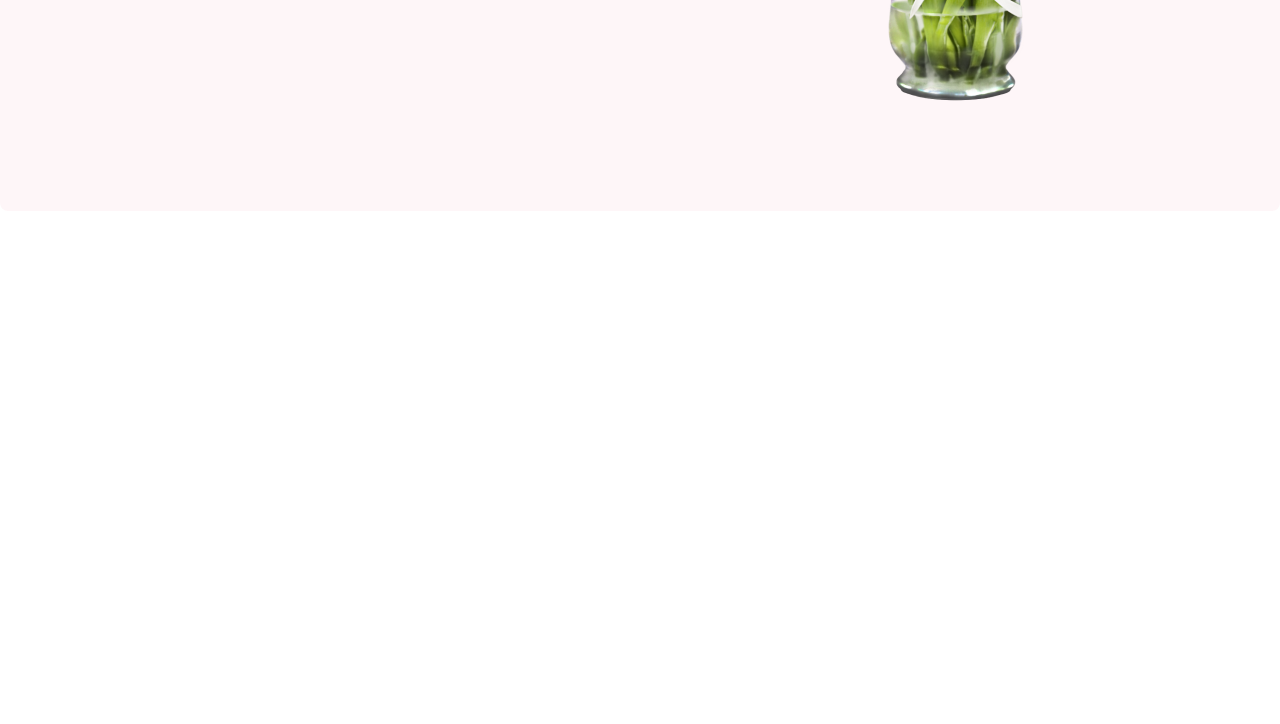
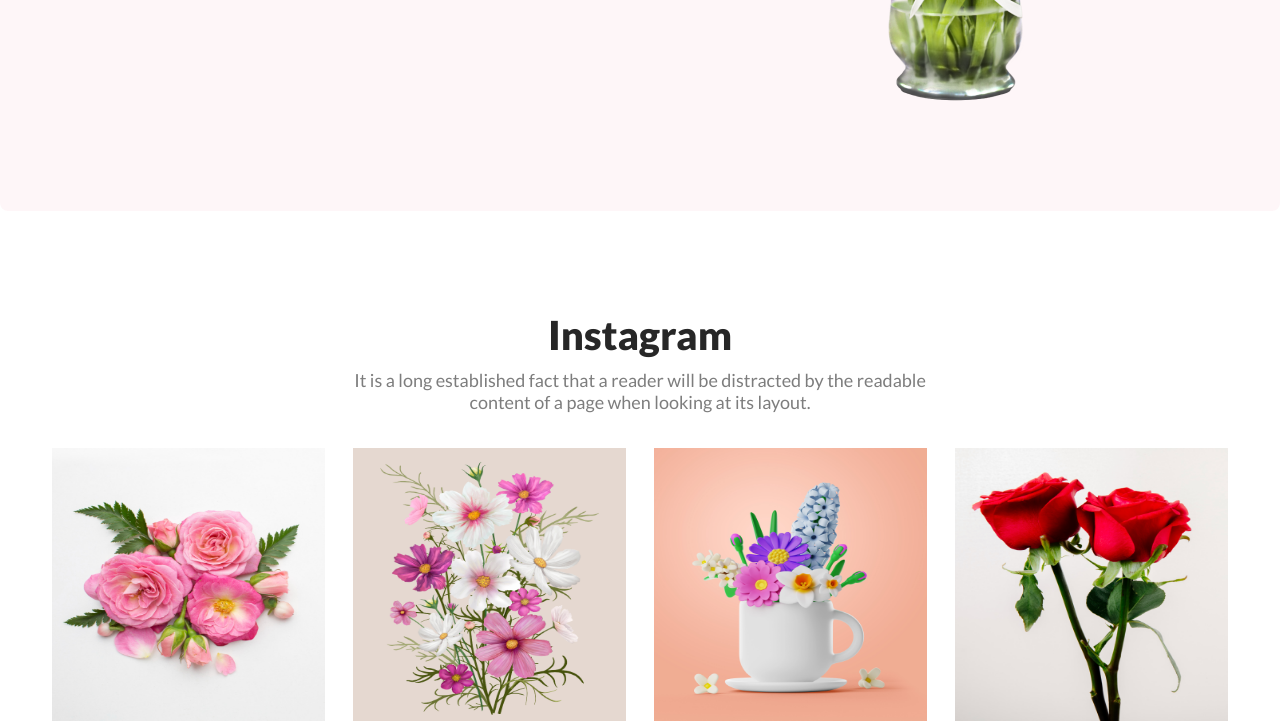
Before and after one commit to MHMIZAN09/Online-flower-shop, a plain HTML site: page index.html in a window 1280 px wide. Shown: the part 2458-3182 px from the top of the page. Before the commit the page ends 2669 px from the top, so only its background shows below. Drawn offline with Linux system fonts and the light colour scheme.

Commit message:
container section 4 add

```diff
--- a/index.html
+++ b/index.html
@@ -89,6 +89,27 @@
                 </div>
             </div>
         </section>
+        <section>
+            <div class="container-section4-title">
+                <h1>Instagram</h1>
+                <p>It is a long established fact that a reader will be distracted by the readable <br> content of a page
+                 when looking at its layout.</p>
+            </div>
+            <div class="container-section4">
+                <div>
+                    <img class="item" src="images/Flower 01.png" alt="">
+                </div>
+                <div>
+                    <img class="item"  src="images/Rectangle 4.png" alt="">
+                </div>
+                <div>
+                    <img class="item"   src="images/Rectangle 5.png" alt="">
+                </div>
+                <div>
+                    <img class="item"  src="images/Rectangle 6.png" alt="">
+                </div>
+            </div>
+        </section>
     </main>
     <Footer>
 
--- a/style.css
+++ b/style.css
@@ -170,3 +170,34 @@ li {
     color: white;
     border: 0px;
 }
+#img {
+  padding-top: 50px;
+  padding-bottom: 50px;
+}
+/* container section 4 */
+.container-section4-title{
+  margin-top: 100px;
+  text-align: center;
+}
+.container-section4-title h1{
+  font-size: 40px;
+  font-weight: 800;
+  color: #272727;
+}
+.container-section4-title p{
+  font-size: 18px;
+  font-weight: 400;
+  color: rgba(39, 39, 39, 0.60);
+  margin-top:10px ;
+  margin-bottom:35px ;
+}
+.container-section4{
+  display: flex;
+  justify-content: center;
+  align-items: center;
+  gap: 28px;
+}
+.item{
+  width: 273px;
+  height: 273px;
+}
```
